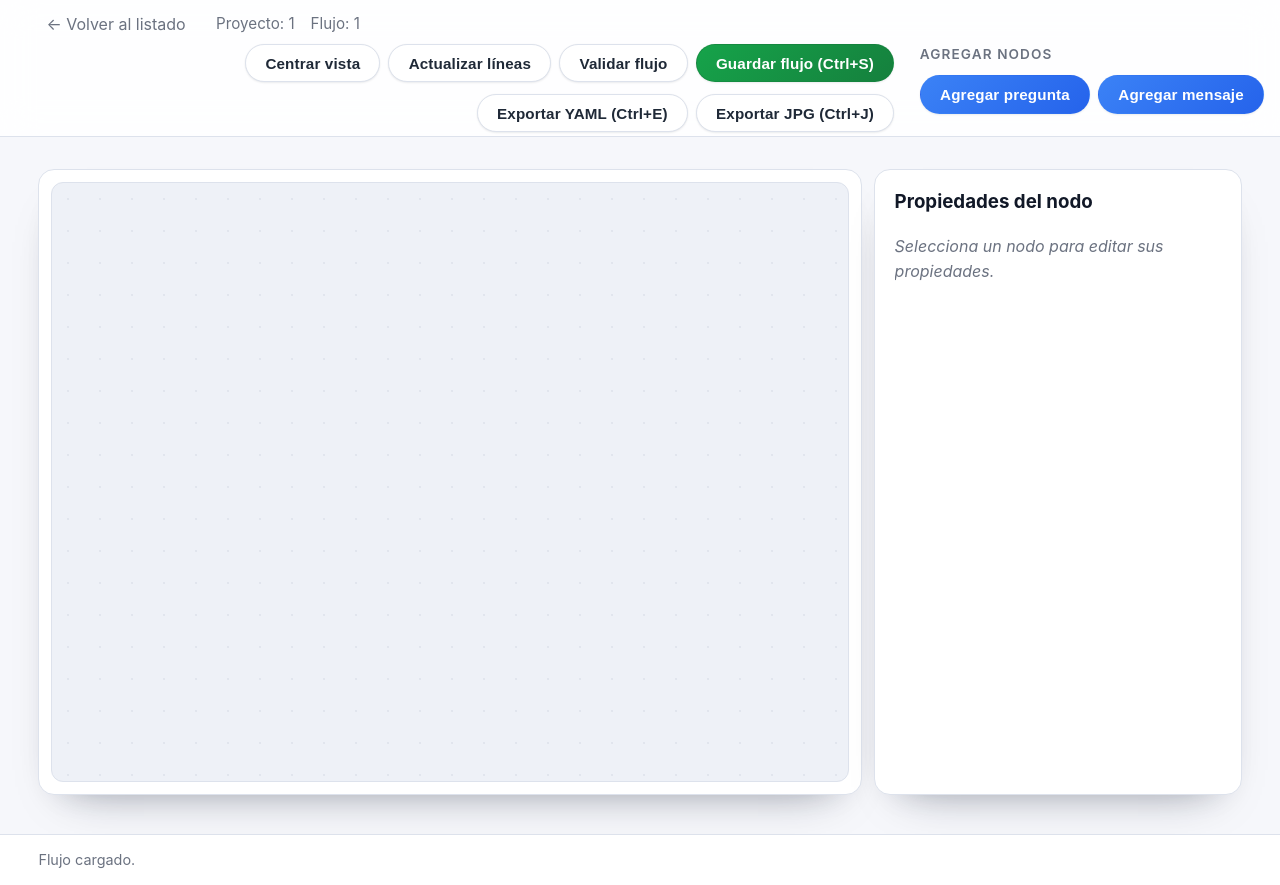
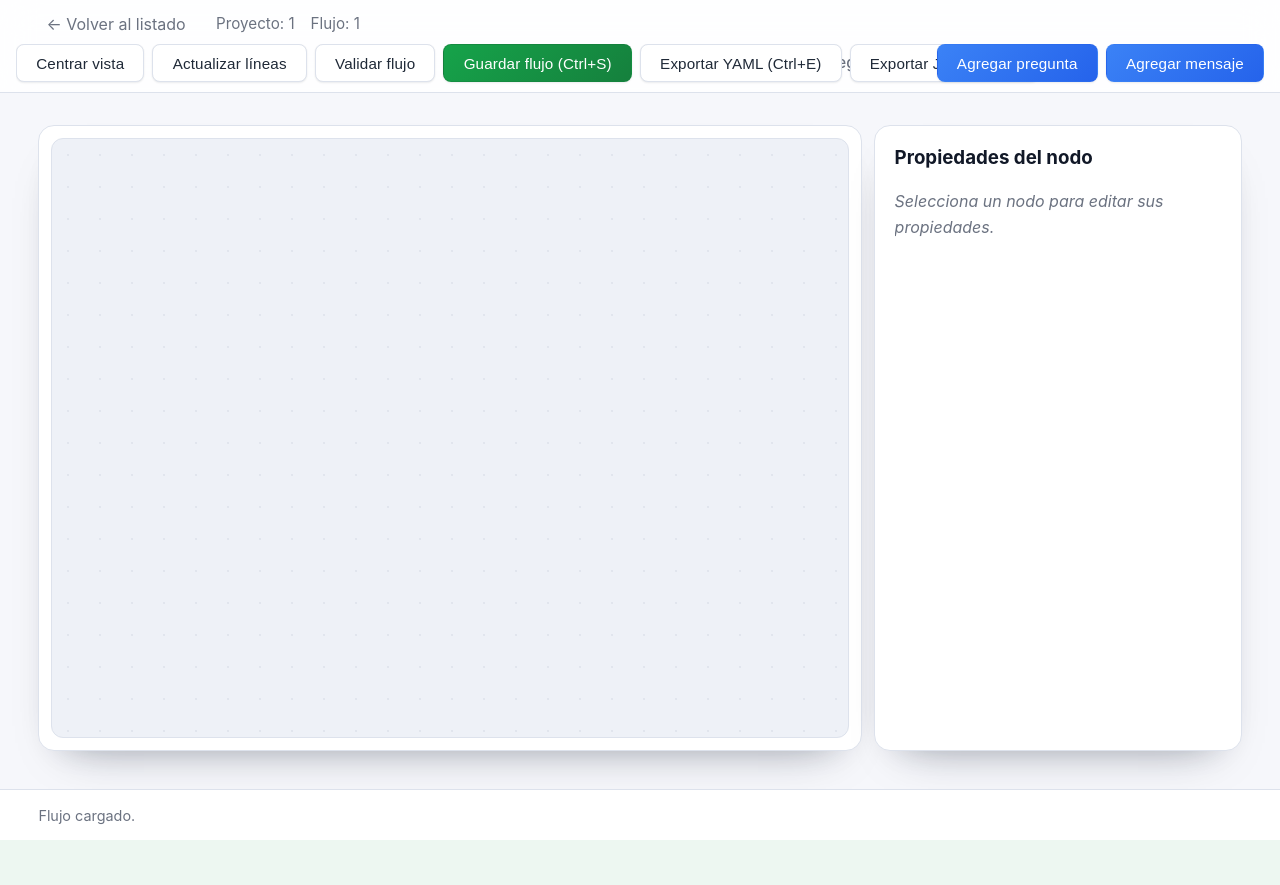
Before and after one commit to eduardogr90/yaml, a Flask app: page /project/1/flow/1 in a window 1280 px wide. After the commit the page ends 840 px from the top, so only its background shows below. Run offline with Flask 3, Linux system fonts and the light colour scheme.

Commit message:
feat: restyle editor toolbar and expose node titles

```diff
--- a/decision_tree_builder/static/css/style.css
+++ b/decision_tree_builder/static/css/style.css
@@ -286,9 +286,9 @@
   align-items: center;
   gap: 0.35rem;
   padding: 0.6rem 1.2rem;
-  border-radius: var(--radius-pill);
+  border-radius: var(--radius-sm);
   border: 1px solid transparent;
-  font-weight: 600;
+  font-weight: 400;
   font-size: 0.95rem;
   letter-spacing: 0.01em;
   cursor: pointer;
@@ -550,44 +550,57 @@
 
 .editor-toolbar {
   display: flex;
-  flex-wrap: wrap;
-  gap: clamp(1rem, 2vw, 1.75rem);
-  align-items: stretch;
+  align-items: center;
+  gap: clamp(1.25rem, 2vw, 2rem);
+  flex-wrap: nowrap;
+  overflow-x: auto;
+  padding-bottom: 0.35rem;
 }
 
-.toolbar-group {
-  display: grid;
-  gap: 0.6rem;
-  align-content: start;
-  min-width: 0;
+.editor-toolbar::-webkit-scrollbar {
+  height: 6px;
 }
 
-.toolbar-group.flow-toolbar {
-  margin-left: auto;
-  gap: 0.75rem;
+.editor-toolbar::-webkit-scrollbar-thumb {
+  background: var(--color-border);
+  border-radius: var(--radius-pill);
+}
+
+.toolbar-section {
+  display: flex;
+  align-items: center;
+  gap: clamp(0.75rem, 1.5vw, 1rem);
+  min-width: 0;
 }
 
 .toolbar-buttons {
   display: flex;
-  flex-wrap: wrap;
+  flex-wrap: nowrap;
+  align-items: center;
   gap: 0.5rem;
 }
 
-.flow-toolbar .toolbar-buttons {
-  justify-content: flex-end;
+.toolbar-buttons > * {
+  flex-shrink: 0;
 }
 
-.toolbar-title {
-  font-size: 0.85rem;
-  font-weight: 600;
-  text-transform: uppercase;
-  letter-spacing: 0.08em;
-  color: var(--color-text-muted);
+.toolbar-section--actions {
+  flex: 1 1 auto;
+  justify-content: flex-start;
 }
 
-.toolbar-group.flow-toolbar .toolbar-title {
+.toolbar-section--nodes {
+  flex: 0 0 auto;
+  padding-left: clamp(1.25rem, 2.5vw, 2rem);
+  border-left: 1px solid var(--color-border);
+}
+
+.toolbar-label {
+  font-size: 0.95rem;
+  font-weight: 500;
+  color: var(--color-text-muted);
   text-transform: none;
-  letter-spacing: 0;
+  letter-spacing: 0.01em;
 }
 
 .editor-layout {
@@ -1336,16 +1349,29 @@
     align-items: stretch;
   }
 
-  .toolbar-group.flow-toolbar {
-    margin-left: 0;
+  .toolbar-section {
+    width: 100%;
+    gap: 0.75rem;
   }
 
   .toolbar-buttons {
     width: 100%;
+    flex-wrap: wrap;
+    justify-content: flex-start;
   }
 
-  .flow-toolbar .toolbar-buttons {
-    justify-content: flex-start;
+  .toolbar-section--nodes {
+    border-left: none;
+    border-top: 1px solid var(--color-border);
+    padding-left: 0;
+    padding-top: 0.75rem;
+    margin-top: 0.75rem;
+    flex-direction: column;
+    align-items: flex-start;
+  }
+
+  .toolbar-section--nodes .toolbar-buttons {
+    gap: 0.5rem;
   }
 
   .editor-layout {
--- a/decision_tree_builder/templates/editor.html
+++ b/decision_tree_builder/templates/editor.html
@@ -15,20 +15,18 @@
         </div>
       </div>
       <div class="editor-toolbar">
-        <div class="toolbar-group flow-toolbar">
+        <div class="toolbar-section toolbar-section--actions">
           <div class="toolbar-buttons">
             <button type="button" class="btn secondary" id="btn-center">Centrar vista</button>
             <button type="button" class="btn secondary" id="btn-refresh-connections">Actualizar líneas</button>
             <button type="button" class="btn secondary" id="btn-validate">Validar flujo</button>
             <button type="button" class="btn success" id="btn-save">Guardar flujo (Ctrl+S)</button>
-          </div>
-          <div class="toolbar-buttons">
             <button type="button" class="btn secondary" id="btn-export-yaml">Exportar YAML (Ctrl+E)</button>
             <button type="button" class="btn secondary" id="btn-export-jpg">Exportar JPG (Ctrl+J)</button>
           </div>
         </div>
-        <div class="toolbar-group node-toolbar">
-          <span class="toolbar-title">Agregar nodos</span>
+        <div class="toolbar-section toolbar-section--nodes">
+          <span class="toolbar-label">Agregar nodos</span>
           <div class="toolbar-buttons">
             <button type="button" class="btn primary" data-node-type="question">Agregar pregunta</button>
             <button type="button" class="btn primary" data-node-type="message">Agregar mensaje</button>
--- a/decision_tree_builder/utils/yaml_export.py
+++ b/decision_tree_builder/utils/yaml_export.py
@@ -2,9 +2,10 @@
 
 from __future__ import annotations
 
+import re
 from collections import OrderedDict
 from pathlib import Path
-from typing import Any, Dict, List, Tuple
+from typing import Any, Dict, List, Set, Tuple
 
 import yaml
 
@@ -60,13 +61,58 @@
     return results
 
 
-def _prepare_question(node: Dict, outgoing: List[Dict]) -> Dict:
+def _normalise_title(value: Any) -> str:
+    if value is None:
+        return ""
+    return str(value).strip()
+
+
+def _humanise_identifier(identifier: Any) -> str:
+    text = _normalise_title(identifier)
+    if not text:
+        return ""
+    parts = [part for part in re.split(r"[_\-]+", text) if part]
+    if not parts:
+        return text.title()
+    return " ".join(part[:1].upper() + part[1:] for part in parts)
+
+
+def _derive_node_title(node: Dict) -> str:
+    if not isinstance(node, dict):
+        return "Nodo"
+    for key in ("title", "name"):
+        candidate = _normalise_title(node.get(key))
+        if candidate:
+            return candidate
+    metadata = node.get("metadata")
+    if isinstance(metadata, dict):
+        candidate = _normalise_title(metadata.get("title"))
+        if candidate:
+            return candidate
+    identifier = node.get("id")
+    fallback = _humanise_identifier(identifier)
+    if fallback:
+        return fallback
+    node_type = _normalise_title(node.get("type"))
+    return node_type.capitalize() if node_type else "Nodo"
+
+
+def _assign_unique_title(title: str, used: Set[str]) -> str:
+    base = title.strip() if title else "Nodo"
+    candidate = base
+    counter = 2
+    while candidate in used:
+        candidate = f"{base} ({counter})"
+        counter += 1
+    used.add(candidate)
+    return candidate
+
+
+def _prepare_question(node: Dict, outgoing: List[Dict], title_lookup: Dict[str, str]) -> Dict:
     data: Dict[str, object] = {
         "type": "question",
         "question": node.get("question", ""),
     }
-    if node.get("check"):
-        data["check"] = node.get("check")
     expected_entries = _normalise_expected_answers(node.get("expected_answers"))
     if expected_entries:
         serialised: List[object] = []
@@ -91,7 +137,11 @@
                 while f"{label}_{suffix}" in next_map:
                     suffix += 1
                 label = f"{label}_{suffix}"
-            next_map[label] = edge.get("target")
+            target_raw = edge.get("target")
+            target_key = str(target_raw) if target_raw is not None else ""
+            fallback_target = str(target_raw) if target_raw else "desconocido"
+            target_title = title_lookup.get(target_key, fallback_target)
+            next_map[label] = target_title
         data["next"] = next_map
 
     metadata = _serialize_metadata(node.get("metadata"))
@@ -113,10 +163,10 @@
     return data
 
 
-def _serialise_node(node: Dict, outgoing: List[Dict]) -> Dict:
+def _serialise_node(node: Dict, outgoing: List[Dict], title_lookup: Dict[str, str]) -> Dict:
     node_type = node.get("type")
     if node_type == "question":
-        return _prepare_question(node, outgoing)
+        return _prepare_question(node, outgoing, title_lookup)
     if node_type == "message":
         return _prepare_message(node)
     data = {key: value for key, value in node.items() if key not in {"position", "type"}}
@@ -133,19 +183,36 @@
         if not isinstance(edge, dict):
             continue
         source = edge.get("source")
-        if source:
-            edges_by_source.setdefault(source, []).append(edge)
+        if source is None:
+            continue
+        source_key = str(source)
+        edges_by_source.setdefault(source_key, []).append(edge)
+
+    used_titles: Set[str] = set()
+    title_lookup: Dict[str, str] = {}
+    prepared_nodes: List[Tuple[Dict, str]] = []
+    for node in nodes:
+        if not isinstance(node, dict):
+            continue
+        node_id = node.get("id")
+        if node_id is None:
+            continue
+        node_key = str(node_id)
+        desired_title = _derive_node_title(node)
+        unique_title = _assign_unique_title(desired_title, used_titles)
+        title_lookup[node_key] = unique_title
+        prepared_nodes.append((node, unique_title))
 
     order_priority = {"question": 0, "message": 1}
     ordered_nodes = sorted(
-        [node for node in nodes if node.get("id")],
-        key=lambda node: (order_priority.get(node.get("type"), 99), node.get("id")),
+        prepared_nodes,
+        key=lambda item: (order_priority.get(item[0].get("type"), 99), item[1].lower()),
     )
 
     tree: "OrderedDict[str, Dict]" = OrderedDict()
-    for node in ordered_nodes:
-        node_id = node.get("id")
-        tree[node_id] = _serialise_node(node, edges_by_source.get(node_id, []))
+    for node, display_title in ordered_nodes:
+        node_key = str(node.get("id"))
+        tree[display_title] = _serialise_node(node, edges_by_source.get(node_key, []), title_lookup)
 
     header: "OrderedDict[str, object]" = OrderedDict()
     header["flow"] = tree
```
Also changed, not shown: decision_tree_builder/static/js/editor.js (+84 -46 lines).
